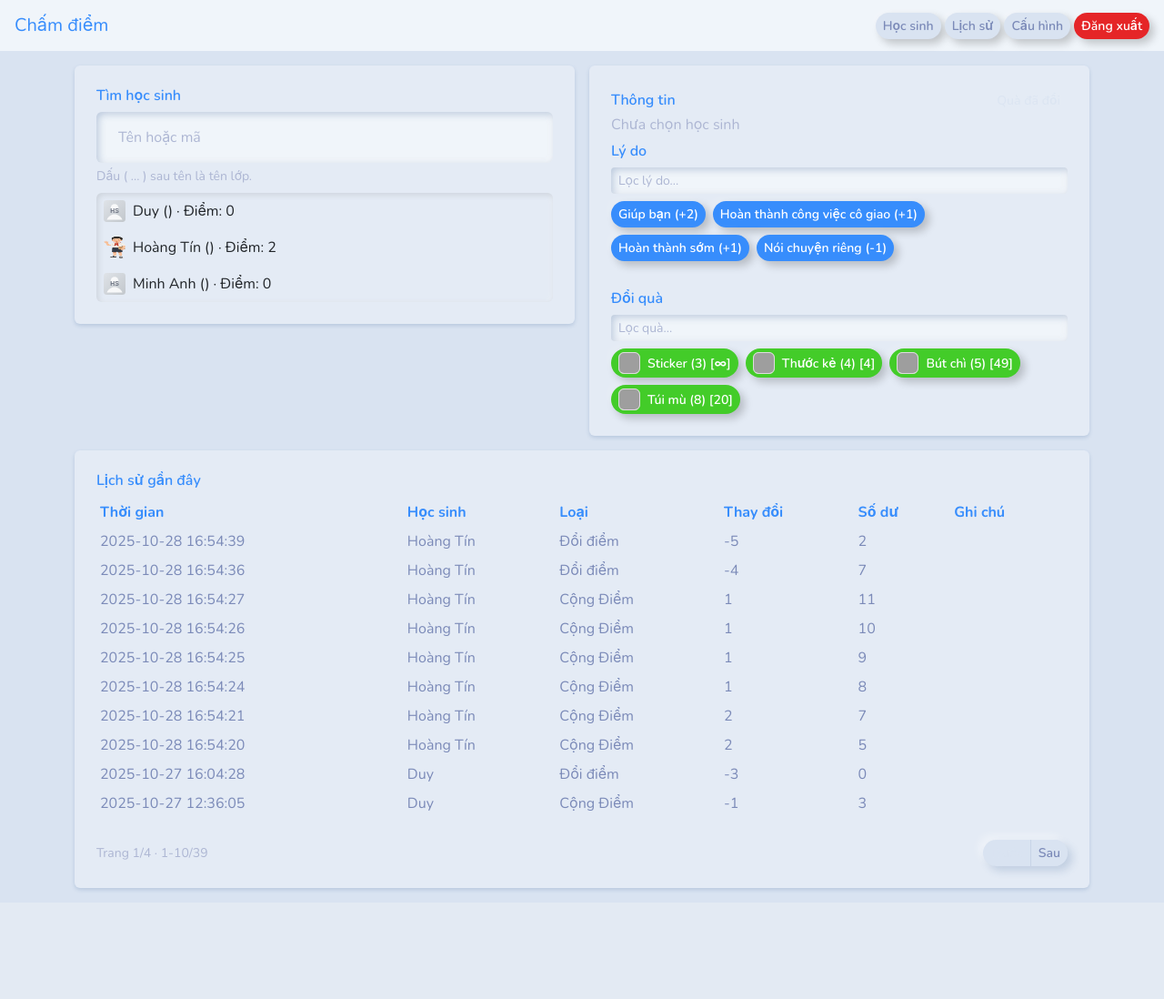
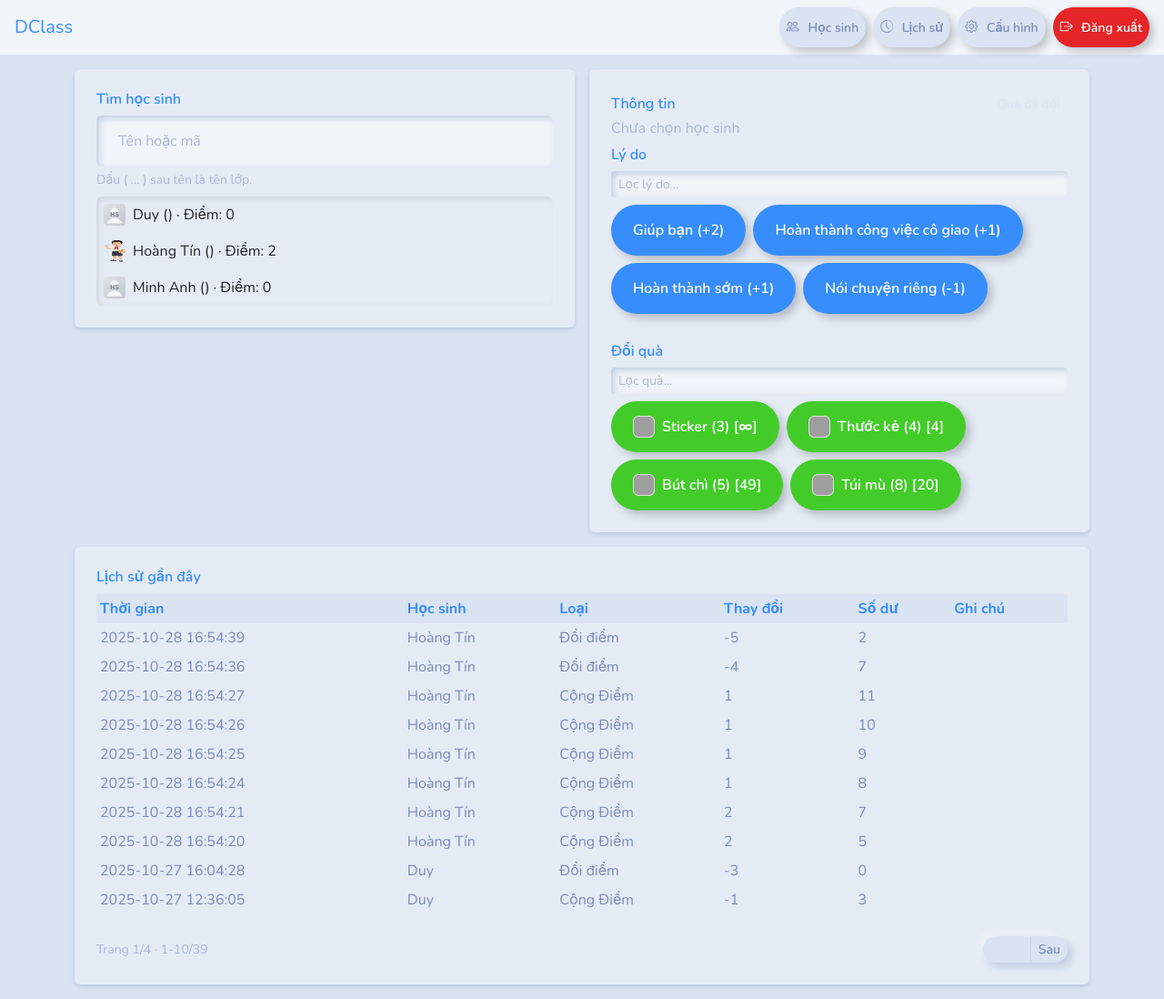
Before and after one commit to nguyenhoangtin1404/DClass, a PHP site: page /public/trang_chinh.php in a window 1280 px wide. Shown: the whole page at 91% size. Before the commit the page ends 981 px from the top, so only its background shows below. Run offline with PHP 8.4, Linux system fonts and the light colour scheme; the visitor is signed in with stand-in values (Sample User, id 1); data comes from the database, SQL or seed files in the repository; both versions use the stored data as it was after the commit; some libraries are stand-ins or nearby versions; grey boxes are pictures that could not be loaded.

Commit message:
feat: Implement navigation bar and enhance UI consistency across pages

```diff
--- /dev/null
+++ b/public/_nav.php
@@ -0,0 +1,19 @@
+<?php
+if (session_status() === PHP_SESSION_NONE) session_start();
+$active = basename($_SERVER['PHP_SELF'] ?? '');
+?>
+<nav class="navbar navbar-light bg-light px-3">
+  <a class="navbar-brand" href="/public/trang_chinh.php">DClass</a>
+  <div class="ms-auto d-flex gap-2">
+    <a class="btn btn-outline-secondary btn-sm <?php echo $active==='hoc_sinh_quan_ly.php'?'active':''; ?>" href="/public/hoc_sinh_quan_ly.php"><i class="bi bi-people me-1"></i>Học sinh</a>
+    <a class="btn btn-outline-secondary btn-sm <?php echo $active==='lich_su.php'?'active':''; ?>" href="/public/lich_su.php"><i class="bi bi-clock-history me-1"></i>Lịch sử</a>
+    <a class="btn btn-outline-secondary btn-sm <?php echo $active==='cau_hinh.php'?'active':''; ?>" href="/public/cau_hinh.php"><i class="bi bi-gear me-1"></i>Cấu hình</a>
+    <button class="btn btn-outline-danger btn-sm" id="dang_xuat"><i class="bi bi-box-arrow-right me-1"></i>Đăng xuất</button>
+  </div>
+</nav>
+<script>
+  (function(){
+    const btn = document.getElementById('dang_xuat');
+    if(btn){ btn.onclick = async()=>{ try{ await fetch('/api/dang_nhap.php?hanh_dong=dang_xuat',{method:'POST'});}catch(_e){} location.href='/public/dang_nhap.php'; }; }
+  })();
+</script>
--- a/public/dang_nhap.php
+++ b/public/dang_nhap.php
@@ -1,14 +1,15 @@
 <?php
+header('Content-Type: text/html; charset=utf-8');
 require __DIR__ . '/../config/db.php'; require __DIR__ . '/../lib/tro_giup.php';
 if (isset($_SESSION['giao_vien_id'])) { header('Location: /public/trang_chinh.php'); exit; }
 ?><!doctype html><html><head><meta charset="utf-8"><meta name="viewport" content="width=device-width, initial-scale=1">
 <title>Đăng nhập</title>
 <link rel="stylesheet" href="https://cdn.jsdelivr.net/npm/bootswatch@5.3.3/dist/morph/bootstrap.min.css"><link rel="stylesheet" href="https://cdn.jsdelivr.net/npm/bootstrap-icons@1.11.3/font/bootstrap-icons.css"><link rel="stylesheet" href="https://unpkg.com/aos@2.3.4/dist/aos.css">  <link rel="stylesheet" href="/public/theme.css"></head><body class="bg-light">
-<div class="container py-5"><div class="row justify-content-center"><div class="col-md-4"><div class="card shadow-sm" data-aos="fade-up"><div class="card-body">
+<div class="container py-5 safe-bottom"><div class="row justify-content-center"><div class="col-md-4"><div class="card shadow-sm" data-aos="fade-up"><div class="card-body">
 <h5 class="mb-3">Giáo viên đăng nhập</h5>
 <div class="mb-2"><label class="form-label">Tài khoản</label><input id="u" class="form-control" value="gv1"></div>
 <div class="mb-2"><label class="form-label">Mật khẩu</label><input id="p" type="password" class="form-control" value="123456"></div>
-<button id="btn" class="btn btn-primary w-100">Đăng nhập</button><div id="msg" class="small text-danger mt-2"></div>
+<button id="btn" class="btn btn-primary w-100 btn-lg">Đăng nhập</button><div id="msg" class="small text-danger mt-2"></div>
 </div></div></div></div></div>
 <script>
 btn.onclick = async () => {
--- a/public/lich_su.php
+++ b/public/lich_su.php
@@ -1,11 +1,13 @@
 <?php
+header('Content-Type: text/html; charset=utf-8');
 require __DIR__ . '/../config/db.php'; require __DIR__ . '/../lib/tro_giup.php';
 if (!isset($_SESSION['giao_vien_id'])) { header('Location: /public/dang_nhap.php'); exit; }
 ?><!doctype html><html><head><meta charset="utf-8"><meta name="viewport" content="width=device-width, initial-scale=1">
 <title>Lịch sử</title>
 <link rel="stylesheet" href="https://cdn.jsdelivr.net/npm/bootswatch@5.3.3/dist/morph/bootstrap.min.css"><link rel="stylesheet" href="https://cdn.jsdelivr.net/npm/bootstrap-icons@1.11.3/font/bootstrap-icons.css"><link rel="stylesheet" href="https://unpkg.com/aos@2.3.4/dist/aos.css"><link rel="stylesheet" href="/public/theme.css"></head><body>
-<div class="container py-3"><div class="d-flex align-items-center justify-content-between">
-<h5>Lịch sử giao dịch</h5><a href="/public/trang_chinh.php" class="btn btn-secondary btn-sm">← Chấm điểm</a></div>
+<?php include __DIR__ . '/_nav.php'; ?>
+<div class="container py-3 safe-bottom"><div class="d-flex align-items-center justify-content-between">
+<h5>L?ch s? giao d?ch</h5></div>
 <div class="table-responsive mt-3" data-aos="fade-up"><table class="table table-sm">
 <thead><tr><th>Thời gian</th><th>Học sinh</th><th>Loại</th><th>Thay đổi</th><th>Số dư</th><th>Ghi chú</th></tr></thead>
 <tbody id="tb"></tbody></table></div></div>
--- a/public/theme.css
+++ b/public/theme.css
@@ -27,3 +27,39 @@
 hr{
   border-top-color: rgba(var(--bs-primary-rgb), .25);
 }
+
+/* Sticky table headers inside .table-responsive */
+.table-responsive thead th{
+  position: sticky;
+  top: 0;
+  background-color: var(--bs-body-bg);
+  z-index: 1;
+}
+
+/* Safer tap targets for primary actions */
+.btn-lg{ min-height: 44px; }
+.btn-primary,
+.btn-success,
+.btn-danger,
+.btn-warning,
+.btn-info,
+.btn-outline-primary,
+.btn-outline-success,
+.btn-outline-danger,
+.btn-outline-warning,
+.btn-outline-info{ min-height: 44px; }
+
+/* Safe area bottom padding utility */
+.safe-bottom{ padding-bottom: max(16px, env(safe-area-inset-bottom)); }
+
+/* Center navbar buttons' content (icon + text) */
+.navbar .btn{
+  display: inline-flex;
+  align-items: center;
+  justify-content: center;
+  gap: .35rem;
+}
+.navbar .btn i{
+  line-height: 1;
+  display: inline-block;
+}
--- a/public/trang_chinh.php
+++ b/public/trang_chinh.php
@@ -19,16 +19,8 @@
     .avatar { width:56px; height:56px; border-radius:8px; border:1px solid #ddd; object-fit:cover; object-position:center; background:#fff; display:block; }
   </style>
 </head>
-<body>
-<nav class="navbar navbar-light bg-light px-3"><span class="navbar-brand">Chấm điểm</span>
-  <div class="ms-auto">
-    <a class="btn btn-outline-secondary btn-sm" href="/public/hoc_sinh_quan_ly.php">Học sinh</a>
-    <a class="btn btn-outline-secondary btn-sm" href="/public/lich_su.php">Lịch sử</a>
-    <a class="btn btn-outline-secondary btn-sm" href="/public/cau_hinh.php">Cấu hình</a>
-    <button class="btn btn-outline-danger btn-sm" id="dang_xuat">Đăng xuất</button>
-  </div>
-</nav>
-<div class="container py-3">
+<body><?php include __DIR__ . '/_nav.php'; ?>
+<div class="container py-3 safe-bottom">
   <div class="row g-3">
     <div class="col-md-6"><div class="card shadow-sm" data-aos="fade-up"><div class="card-body">
       <h6>Tìm học sinh</h6>
@@ -95,7 +87,7 @@
     .filter(ld => !kw || norm(ld.tieu_de).includes(kw))
     .forEach(ld => {
       const b=document.createElement('button');
-      b.className='btn btn-outline-primary btn-sm';
+      b.className='btn btn-outline-primary';
       b.textContent = `${ld.tieu_de} (${ld.bien_diem>0?'+':''}${ld.bien_diem})`;
       b.onclick = async()=>{
         if(!hsHienTai) return alert('Chưa chọn học sinh');
@@ -118,7 +110,7 @@
     .filter(q => !kw || norm(q.ten).includes(kw))
     .forEach(q => {
       const b=document.createElement('button');
-      b.className='btn btn-outline-success btn-sm d-flex align-items-center gap-2';
+      b.className='btn btn-outline-success d-flex align-items-center gap-2';
       const ton=q.ton_kho<0?'∞':q.ton_kho;
       const av=(q.anh_url && String(q.anh_url).trim()!=='')?q.anh_url:'/upload/avatar/default.svg';
       b.innerHTML = `<img src="${av}" alt="" class="avatar-xs" onerror="this.onerror=null;this.src='/upload/avatar/default.svg';"><span>${q.ten} (${q.gia_diem}) [${ton}]</span>`;
```
Also changed, not shown: public/hoc_sinh_quan_ly.php (+4 -3 lines), data/ung_dung.db.
